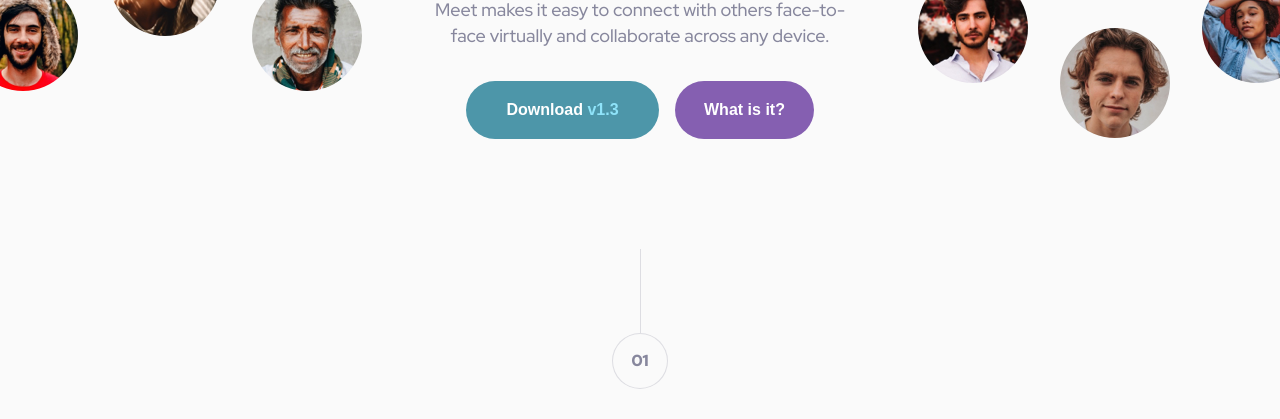
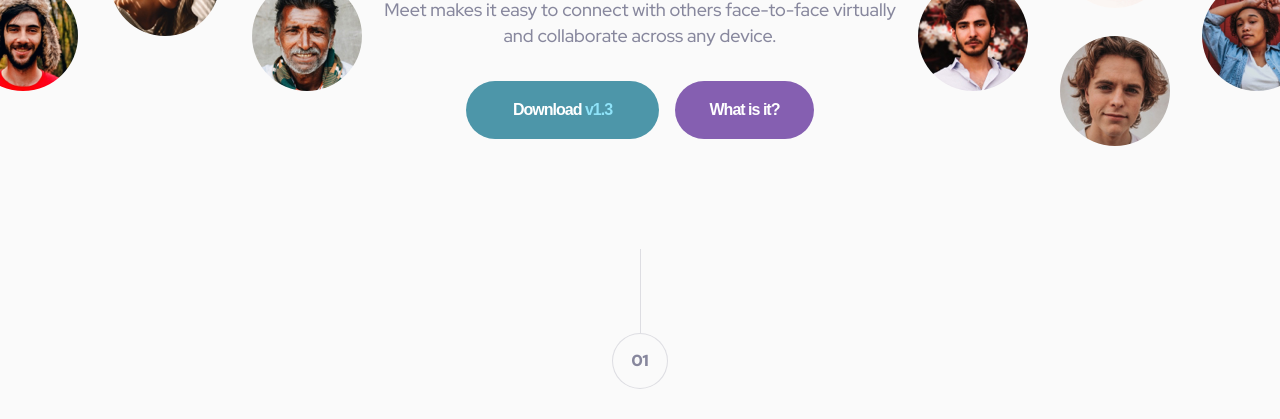
Before and after one commit to hebaghazali/meet-landing-page, a website: page index.html in a window 1280 px wide. Shown: the part 381-800 px from the top of the page. Drawn offline with Linux system fonts and the light colour scheme.

Commit message:
Modify the Header Section styling

```diff
--- a/sass/components/_button.scss
+++ b/sass/components/_button.scss
@@ -3,10 +3,7 @@
   width: 10.72rem;
   border: 0;
   border-radius: 29px;
-  -webkit-border-radius: 29px;
-  -moz-border-radius: 29px;
-  -ms-border-radius: 29px;
-  -o-border-radius: 29px;
+  letter-spacing: -1px;
   font-weight: 900;
   font-size: .89rem;
   line-height: 1.44rem;
--- a/sass/layout/_header.scss
+++ b/sass/layout/_header.scss
@@ -16,6 +16,7 @@
 
   &__paragraph {
     padding-bottom: 32px;
+    width: 540px;
   }
 
   &__buttons {
@@ -39,6 +40,7 @@
 
   &-right {
     position: absolute;
+    top: 8px;
     right: -32px;
   }
 }
```
Also changed, not shown: css/style.css.
